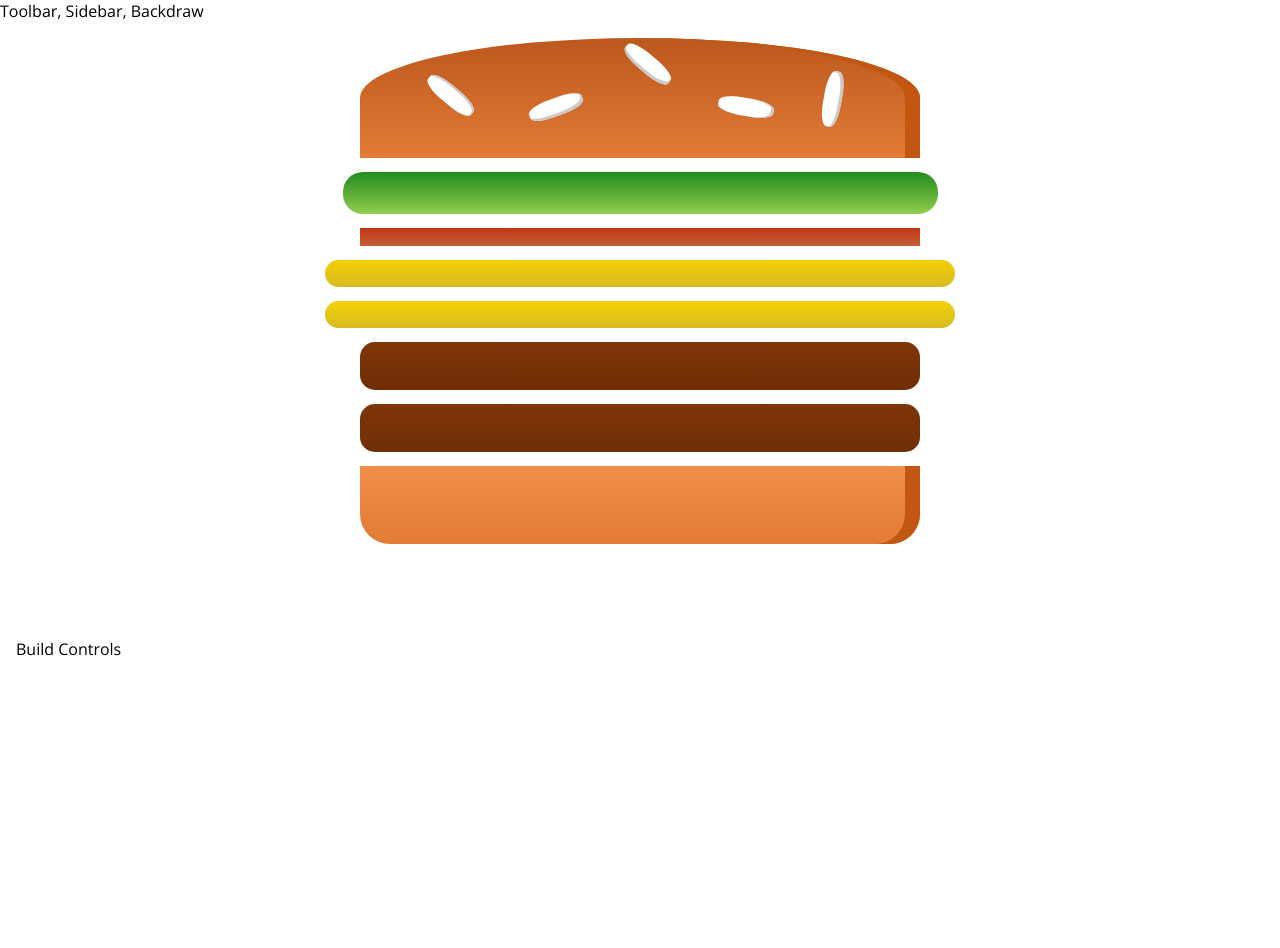
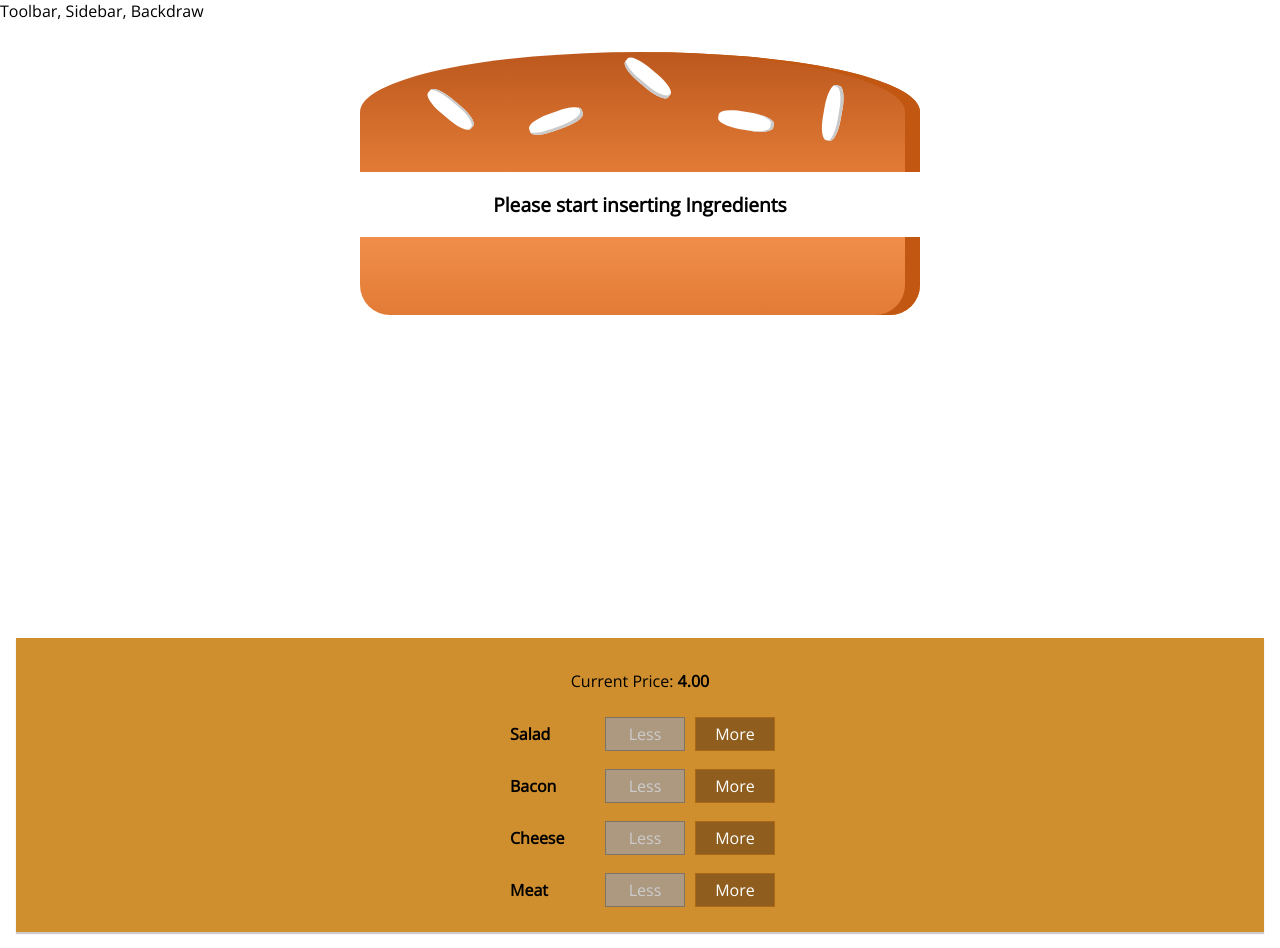
Before and after one commit to rohitpandit/burger-builder, a React (Create React App) app: page / in a window 1280 px wide. Before the commit the page ends 800 px from the top, so only its background shows below. Built offline with nearby package versions, Linux system fonts and the light colour scheme.

Commit message:
burger ready

```diff
--- /dev/null
+++ b/src/components/Burger/BuildControls/BuildControl/BuildControl.js
@@ -0,0 +1,15 @@
+import React from 'react';
+
+import classes from './BuildControl.module.css';
+
+const BuildControl = (props) =>{
+    return (
+    <div className={classes.BuildControl}>
+        <div className={classes.Label}>{props.label}</div>
+        <button className={classes.Less} onClick={props.removed} disabled={props.disabled}>Less</button>
+        <button className={classes.More} onClick={props.added}>More</button>
+    </div>
+    )
+};
+
+export default BuildControl;
--- /dev/null
+++ b/src/components/Burger/BuildControls/BuildControl/BuildControl.module.css
@@ -0,0 +1,56 @@
+.BuildControl {
+    display: flex;
+    justify-content: space-between;
+    align-items: center;
+    margin: 5px 0;
+}
+
+.BuildControl button {
+    display: block;
+    font: inherit;
+    padding: 5px;
+    margin: 0 5px;
+    width: 80px;
+    border: 1px solid #AA6817;
+    cursor: pointer;
+    outline: none;
+}
+
+.BuildControl button:disabled {
+    background-color: #AC9980;
+    border: 1px solid #7E7365;
+    color: #ccc;
+    cursor: default;
+}
+
+.BuildControl button:hover:disabled {
+    background-color: #AC9980;
+    color: #ccc;
+    cursor: not-allowed;
+}
+
+.Label {
+    padding: 10px;
+    font-weight: bold;
+    width: 80px;
+}
+
+.BuildControl .Less {
+    background-color: #D39952;
+    color: white;
+}
+
+.BuildControl .More {
+    background-color: #8F5E1E;
+    color: white;
+}
+
+.BuildControl .Less:hover, .BuildControl .Less:active {
+    background-color: #DAA972;
+    color: white;
+}
+
+.BuildControl .More:hover,.BuildControl .More:active {
+    background-color: #99703F;
+    color: white;
+}
--- /dev/null
+++ b/src/components/Burger/BuildControls/BuildControls.js
@@ -0,0 +1,30 @@
+import React from 'react';
+
+import classes from './BuildControls.module.css';
+import BuildControl from './BuildControl/BuildControl';
+
+
+const controls = [
+    { label:'Salad', type:'salad'},
+    {label:'Bacon', type:'bacon'},
+    {label:'Cheese', type:'cheese'},
+    {label:'Meat', type:'meat'}
+];
+
+const BuildControls = (props) =>{
+    return(
+    <div className={classes.BuildControls}>
+        <p>Current Price: <strong>{props.price.toFixed(2)}</strong> </p>
+        {controls.map(cntrl =>{
+            return <BuildControl
+                key={cntrl.label}
+                label={cntrl.label}
+                added={()=>{props.ingredientAdded(cntrl.type)}}
+                removed={()=>props.ingredientRemoved(cntrl.type)}
+                disabled={props.disabled[cntrl.type]} />
+        })}
+    </div>
+    )
+};
+
+export default BuildControls;
--- /dev/null
+++ b/src/components/Burger/BuildControls/BuildControls.module.css
@@ -0,0 +1,10 @@
+.BuildControls{
+    width: 100%;
+    background-color: #CF8F2E;
+    display: flex;
+    flex-direction: column;
+    align-items: center;
+    box-shadow: 0 2px 1px #CCC;
+    margin: auto;
+    padding: 1rem 0;
+}
--- a/src/components/Burger/Burger.js
+++ b/src/components/Burger/Burger.js
@@ -6,14 +6,21 @@
 
 const Burger = (props) =>{
 
-    const transformedIngredients = Object.keys(props.ingredients)
+    let transformedIngredients = Object.keys(props.ingredients)
         .map(igKey =>{
             return [...Array(props.ingredients[igKey])].map((_, index) =>{
                 return <BurgerIngredient key={igKey + index}
                     type={igKey} />
             })
         })
+        .reduce((arr, el) =>{
+            return arr.concat(el);
+        }, []);
 
+    console.log(transformedIngredients);
+    if(transformedIngredients.length === 0){
+        transformedIngredients = <p>Please start inserting Ingredients</p>
+    }
     return(
         <div className={classes.Burger}>
             <BurgerIngredient type="bread-top"/>
--- a/src/components/Burger/Burger.module.css
+++ b/src/components/Burger/Burger.module.css
@@ -2,7 +2,7 @@
     width: 100%;
     margin: auto;
     height: 15rem;
-    /* overflow: scroll; */
+    overflow: scroll;
     text-align: center;
     font-weight: bold;
     font-size: 1.2rem;
--- a/src/containers/BurgerBuilder/BurgerBuilder.js
+++ b/src/containers/BurgerBuilder/BurgerBuilder.js
@@ -2,25 +2,79 @@
 
 import Aux from '../../hoc/Aux';
 import Burger from '../../components/Burger/Burger';
+import BuildControls from '../../components/Burger/BuildControls/BuildControls';
+
+const INGREDIENTS_PRICE = {
+    salad: .5,
+    cheese: .4,
+    meat: .3,
+    bacon: .7
+}
 
 class BurgerBuilder extends Component{
 
     state={
         ingredients: {
-            salad: 1,
-            bacon: 1,
-            cheese: 2,
-            meat: 2
+            salad: 0,
+            bacon: 0,
+            cheese: 0,
+            meat: 0
+        },
+        totalPrice :4
+
+    }
+
+    addIngredientHandler = (type) =>{
+        const oldCount = this.state.ingredients[type];
+        const newCount = oldCount + 1;
+        const newIngredients = {
+            ...this.state.ingredients
         }
+        newIngredients[type]= newCount;
+        const priceAddition = INGREDIENTS_PRICE[type];
+        const oldPrice = this.state.totalPrice;
+        const newPrice = oldPrice + priceAddition;
+        this.setState({
+            ingredients: newIngredients,
+            totalPrice: newPrice
+        });
+    }
+
+    removeIngredients = (type) =>{
+        const oldCount = this.state.ingredients[type];
+        if(oldCount <= 0){
+            return ;
+        }
+        const newCount = oldCount - 1;
+        const newIngredients = {
+            ...this.state.ingredients
+        }
+        newIngredients[type]= newCount;
+        const priceAddition = INGREDIENTS_PRICE[type];
+        const oldPrice = this.state.totalPrcie;
+        const newPrice = oldPrice - priceAddition;
+        this.setState({
+            ingredients: newIngredients,
+            totalPrice: newPrice
+        });
     }
 
     render(){
+
+        const disabledInfo ={
+            ...this.state.ingredients
+        }
+        for(let key in disabledInfo){
+            disabledInfo[key] = disabledInfo[key] <= 0;
+        }
         return (
             <Aux>
                 <Burger ingredients={this.state.ingredients} />
-                <div>
-                    Build Controls
-                </div>
+                <BuildControls
+                    ingredientAdded={this.addIngredientHandler}
+                    ingredientRemoved={this.removeIngredients }
+                    disabled={disabledInfo}
+                    price={this.state.totalPrice} />
             </Aux>
         );
     }
```
